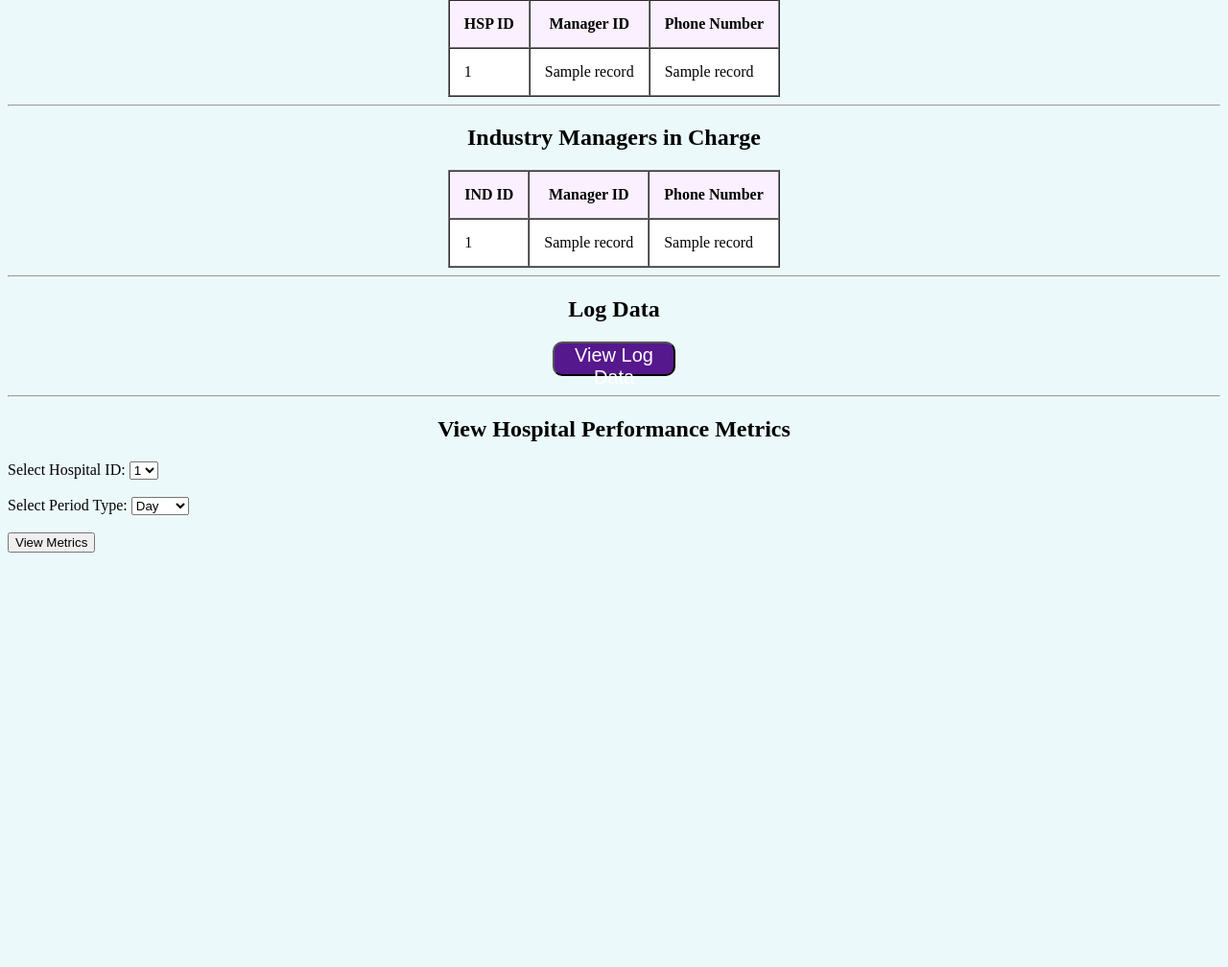
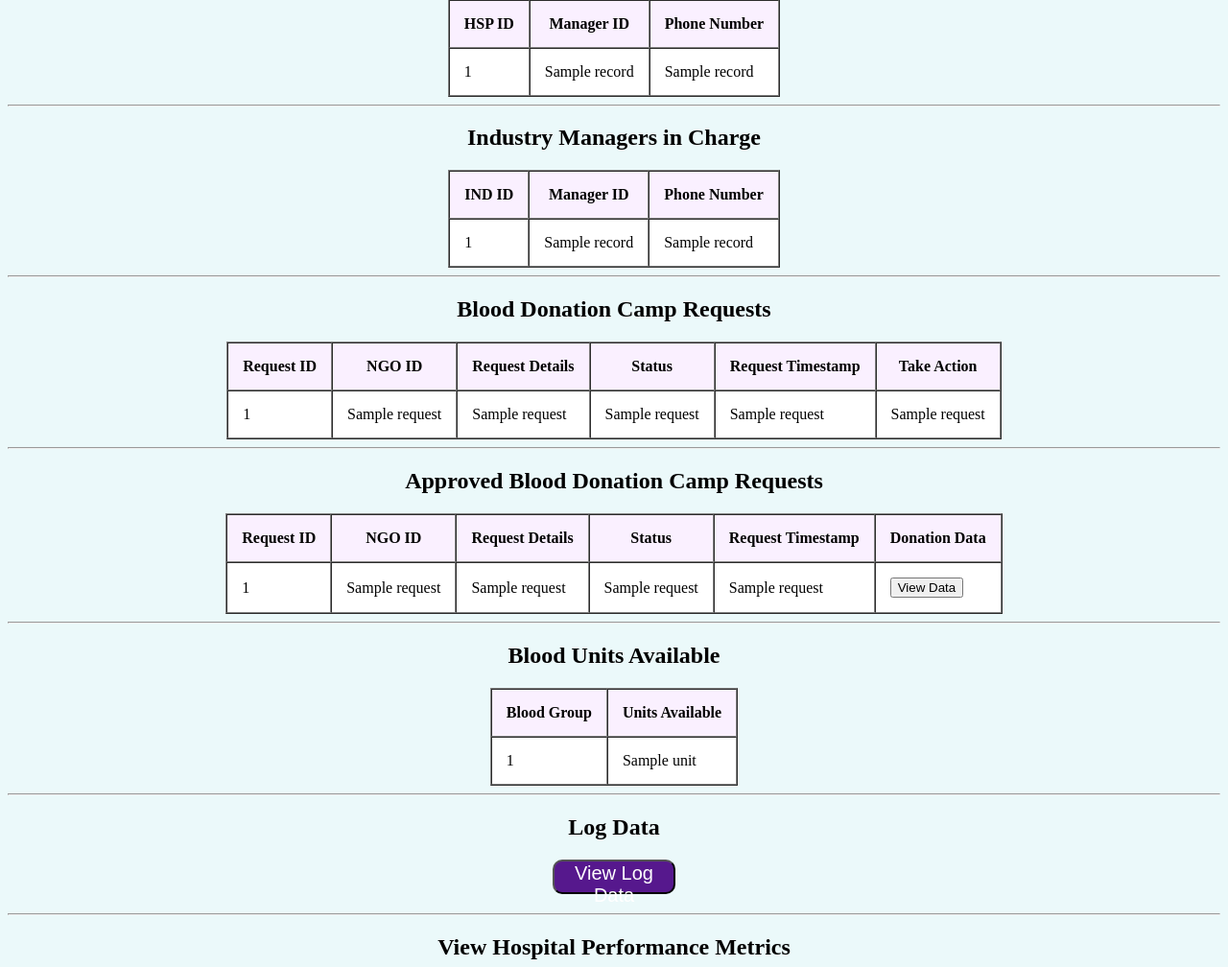
Before and after one commit to PMANOHARAREDDY/Vital_Nest_flask_Solution, a Flask app: template templates/admin_dashboard.html in a window 1280 px wide. Shown: the part 746-1754 px from the top of the page at 96% size. Before the commit the page ends 1322 px from the top, so only its background shows below. Run offline with Flask 3, Linux system fonts and the light colour scheme; the template is opened without the code that fills it: most values are stand-ins (such as "Sample title", 1, 10 or a date in 2020).

Commit message:
Blood Donation Module Addressed

```diff
--- a/app.py
+++ b/app.py
@@ -61,7 +61,18 @@ def login():
                 query = "select rep_id, medicine_name from rep_visit_requests where hsp_id = '{}' and status = 'pending'".format(hsp_id)
                 curr.execute(query)
                 pending_visits = curr.fetchall()
-                return render_template('hospital_dashboard.html', hsp_id = hsp_id, data = inven_data, patient_meds = patient_meds, pending_visits=pending_visits)
+                query = "select blood_group, units from blood_units_available where units > 0 order by blood_group"
+                curr.execute(query)
+                blood_units = curr.fetchall()
+                return render_template('hospital_dashboard.html', hsp_id = hsp_id, data = inven_data, patient_meds = patient_meds, pending_visits=pending_visits, blood_units=blood_units)
+            elif user_type=="NGO":
+                query = "select ngo_id from ngo_identity where manager_id = {}".format(aadhar)
+                res = curr.execute(query)
+                ngo_id = curr.fetchone()[0]
+                query = "select id, request_details, status, request_timestamp from blood_donation_requests where ngo_id = '{}' order by request_timestamp desc".format(ngo_id)
+                curr.execute(query)
+                requests = curr.fetchall()
+                return render_template('ngo_dashboard.html', ngo_id = ngo_id, requests=requests)
             elif user_type=="supplier":
                 query = "select * from medicine_data"
                 curr.execute(query)
@@ -119,7 +130,16 @@ def login():
                 sql = "select name, aadhar, mobile, user_type, request_timestamp, passwd from registration_approval_data where approval_status = 'not approved'"
                 curr.execute(sql)
                 approval_data = curr.fetchall()
-                return render_template('admin_dashboard.html', admin_id = aadhar, users = Users_data, supply = supply_data, hsp_data = hsp_data,ind_data = ind_data, approval_data = approval_data)
+                sql = "select id, ngo_id, request_details, status, request_timestamp from blood_donation_requests where status = 'pending' order by request_timestamp desc"
+                curr.execute(sql)
+                pending_blood_requests = curr.fetchall()
+                sql = "select id, ngo_id, request_details, status, request_timestamp from blood_donation_requests where status = 'approved' order by request_timestamp desc"
+                curr.execute(sql)
+                approved_blood_requests = curr.fetchall()
+                sql = "select blood_group, units from blood_units_available order by blood_group"
+                curr.execute(sql)
+                blood_units = curr.fetchall()
+                return render_template('admin_dashboard.html', admin_id = aadhar, users = Users_data, supply = supply_data, hsp_data = hsp_data,ind_data = ind_data, approval_data = approval_data, pending_blood_requests=pending_blood_requests, approved_blood_requests=approved_blood_requests, blood_units=blood_units)
         else:
             print("Passwd Not Matching try again....")
             return render_template('index.html')
@@ -235,8 +255,18 @@ def billPatient():
     quantity = request.form.get('quantity')
     query = "insert into patient_data (p_id, item, quantity, hsp_id) VALUES (%s, %s, %s, %s)"
     curr.execute(query, (aadhar, item, int(quantity), hsp_id))
-    update_query = "update medicine_data_for_patients set quantity = quantity - {} where hsp_id = '{}' and med_name = '{}'".format(int(quantity), hsp_id, item)
-    curr.execute(update_query)
+    blood_groups = ['A+', 'A-', 'B+', 'B-', 'AB+', 'AB-', 'O+', 'O-']
+    if item in blood_groups:
+        check_query = "select units from blood_units_available where blood_group = %s"
+        curr.execute(check_query, (item,))
+        result = curr.fetchone()
+        if not result or result[0] < int(quantity):
+            return "Insufficient blood units available for {}".format(item), 400
+        update_query = "update blood_units_available set units = units - {} where blood_group = '{}'".format(int(quantity), item)
+        curr.execute(update_query)
+    else:
+        update_query = "update medicine_data_for_patients set quantity = quantity - {} where hsp_id = '{}' and med_name = '{}'".format(int(quantity), hsp_id, item)
+        curr.execute(update_query)
     conn.commit()
     query = "select supplier_id, medicine_name, quantity, ind_id from medicine_data_replica_for_hospitals where quantity<>0 order by supplier_id, ind_id"
     curr.execute(query)
@@ -244,7 +274,13 @@ def billPatient():
     query = "select med_name, quantity from medicine_data_for_patients where hsp_id = '{}' and quantity > 0".format(hsp_id)
     curr.execute(query)
     patient_meds = curr.fetchall()
-    return render_template('hospital_dashboard.html', hsp_id = hsp_id, data = inven_data, patient_meds = patient_meds)
+    query = "select blood_group, units from blood_units_available where units > 0 order by blood_group"
+    curr.execute(query)
+    blood_units = curr.fetchall()
+    query = "select rep_id, medicine_name from rep_visit_requests where hsp_id = '{}' and status = 'pending'".format(hsp_id)
+    curr.execute(query)
+    pending_visits = curr.fetchall()
+    return render_template('hospital_dashboard.html', hsp_id = hsp_id, data = inven_data, patient_meds = patient_meds, blood_units=blood_units, pending_visits=pending_visits)
 
 @app.route('/addTreatmentRecord', methods=["GET", "POST"])
 def addTreatmentRecord():
@@ -563,5 +599,65 @@ def hospitalMetrics():
         total_quantity = 0
     return render_template('hospital_metrics.html', hsp_id=hsp_id, patients_count=patients_count, bills_count=bills_count, total_quantity=total_quantity, period_type=period_type, period_value=period_value)
 
+@app.route('/requestBloodDonationCamp', methods=["POST"])
+def requestBloodDonationCamp():
+    ngo_id = request.form.get('ngo_id')
+    request_details = request.form.get('request_details')
+    if not ngo_id or not request_details:
+        return "NGO ID and request details are required", 400
+    query = "INSERT INTO blood_donation_requests (ngo_id, request_details) VALUES (%s, %s)"
+    curr.execute(query, (ngo_id, request_details))
+    conn.commit()
+    return redirect(url_for('login'))
+
+@app.route('/approveBloodDonationRequest', methods=["POST"])
+def approveBloodDonationRequest():
+    request_id = request.form.get('request_id')
+    action = request.form.get('action')
+    if not request_id or action not in ['approve', 'reject']:
+        return "Invalid request", 400
+    status = 'approved' if action == 'approve' else 'rejected'
+    query = "UPDATE blood_donation_requests SET status = %s WHERE id = %s"
+    curr.execute(query, (status, request_id))
+    conn.commit()
+    return redirect(url_for('login'))
+
+@app.route('/enterBloodDonationData', methods=["GET", "POST"])
+def enterBloodDonationData():
+    request_id = request.args.get('request_id') or request.form.get('request_id')
+    if not request_id:
+        return "Request ID missing", 400
+    query = "SELECT id, request_id, donor_aadhar, blood_group, tested_status, donation_timestamp FROM blood_donation_data WHERE request_id = %s"
+    curr.execute(query, (request_id,))
+    donations = curr.fetchall()
+    return render_template('enter_blood_donation_data.html', request_id=request_id, donations=donations)
+
+@app.route('/submitBloodDonationData', methods=["POST"])
+def submitBloodDonationData():
+    request_id = request.form.get('request_id')
+    donor_aadhar = request.form.get('donor_aadhar')
+    blood_group = request.form.get('blood_group')
+    tested_status = request.form.get('tested_status')
+    if not request_id or not donor_aadhar or not blood_group or not tested_status:
+        return "All fields are required", 400
+    query = "INSERT INTO blood_donation_data (request_id, donor_aadhar, blood_group, tested_status) VALUES (%s, %s, %s, %s)"
+    curr.execute(query, (request_id, donor_aadhar, blood_group, tested_status))
+    conn.commit()
+    if tested_status == 'passed':
+        update_query = "UPDATE blood_units_available SET units = units + 1 WHERE blood_group = %s"
+        curr.execute(update_query, (blood_group,))
+        conn.commit()
+    return redirect(url_for('enterBloodDonationData', request_id=request_id))
+
+@app.route('/viewBloodDonationData', methods=["POST"])
+def viewBloodDonationData():
+    request_id = request.form.get('request_id')
+    if not request_id:
+        return "Request ID missing", 400
+    query = "SELECT id, request_id, donor_aadhar, blood_group, tested_status, donation_timestamp FROM blood_donation_data WHERE request_id = %s"
+    curr.execute(query, (request_id,))
+    donations = curr.fetchall()
+    return render_template('view_blood_donation_data.html', request_id=request_id, donations=donations)
+
 if __name__ == "__main__":
     app.run(debug = True)
--- a/templates/admin_dashboard.html
+++ b/templates/admin_dashboard.html
@@ -127,6 +127,97 @@
         </table>
     </div>
     <hr>
+    <div>
+        <h2 style="text-align: center;">Blood Donation Camp Requests</h2>
+        <table border="1.5" cellpadding="15" cellspacing="0" style="margin: auto; background-color: rgb(250, 240, 255);">
+            <thead>
+                <tr>
+                    <th>Request ID</th>
+                    <th>NGO ID</th>
+                    <th>Request Details</th>
+                    <th>Status</th>
+                    <th>Request Timestamp</th>
+                    <th>Take Action</th>
+                </tr>
+            </thead>
+            <tbody style="background-color: white;">
+                {% for request in blood_requests %}
+                <tr>
+                    <td>{{ request[0] }}</td>
+                    <td>{{ request[1] }}</td>
+                    <td>{{ request[2] }}</td>
+                    <td>{{ request[3] }}</td>
+                    <td>{{ request[4] }}</td>
+                    <td>
+                        {% if request[3] == 'pending' %}
+                        <form action="/approveBloodDonationRequest" method="post">
+                            <input type="hidden" name="request_id" value="{{ request[0] }}">
+                            <button class="admin_user_approval_card_accept_button_design" type="submit" name="action" value="approve">Approve</button>
+                            <button class="admin_user_approval_card_reject_button_design" type="submit" name="action" value="reject">Reject</button>
+                        </form>
+                        {% else %}
+                        {{ request[3] }}
+                        {% endif %}
+                    </td>
+                </tr>
+                {% endfor %}
+            </tbody>
+        </table>
+    </div>
+    <hr>
+    <div>
+        <h2 style="text-align: center;">Approved Blood Donation Camp Requests</h2>
+        <table border="1.5" cellpadding="15" cellspacing="0" style="margin: auto; background-color: rgb(250, 240, 255);">
+            <thead>
+                <tr>
+                    <th>Request ID</th>
+                    <th>NGO ID</th>
+                    <th>Request Details</th>
+                    <th>Status</th>
+                    <th>Request Timestamp</th>
+                    <th>Donation Data</th>
+                </tr>
+            </thead>
+            <tbody style="background-color: white;">
+                {% for request in approved_blood_requests %}
+                <tr>
+                    <td>{{ request[0] }}</td>
+                    <td>{{ request[1] }}</td>
+                    <td>{{ request[2] }}</td>
+                    <td>{{ request[3] }}</td>
+                    <td>{{ request[4] }}</td>
+                    <td>
+                        <form action="/viewBloodDonationData" method="post">
+                            <input type="hidden" name="request_id" value="{{ request[0] }}">
+                            <button type="submit">View Data</button>
+                        </form>
+                    </td>
+                </tr>
+                {% endfor %}
+            </tbody>
+        </table>
+    </div>
+    <hr>
+    <div>
+        <h2 style="text-align: center;">Blood Units Available</h2>
+        <table border="1.5" cellpadding="15" cellspacing="0" style="margin: auto; background-color: rgb(250, 240, 255);">
+            <thead>
+                <tr>
+                    <th>Blood Group</th>
+                    <th>Units Available</th>
+                </tr>
+            </thead>
+            <tbody style="background-color: white;">
+                {% for unit in blood_units %}
+                <tr>
+                    <td>{{ unit[0] }}</td>
+                    <td>{{ unit[1] }}</td>
+                </tr>
+                {% endfor %}
+            </tbody>
+        </table>
+    </div>
+    <hr>
     <div style="text-align: center;">
         <h2>Log Data</h2>
 
--- a/templates/register.html
+++ b/templates/register.html
@@ -34,6 +34,7 @@
             <option value="" disabled selected> Select the kind of user</option>
             <option value = "supplier">Supplier</option>
             <option value = "Hospital">Hospital</option>
+            <option value = "NGO">NGO</option>
             <option value = "industry">Industry</option>
             <option value="rep">Representative</option>
             <option value="payer">Payer</option>
```
Also changed, not shown: templates/enter_blood_donation_data.html (added, +64 -0 lines), templates/hospital_dashboard.html (+42 -29 lines), templates/ngo_dashboard.html (added, +70 -0 lines), templates/view_blood_donation_data.html (added, +39 -0 lines).
